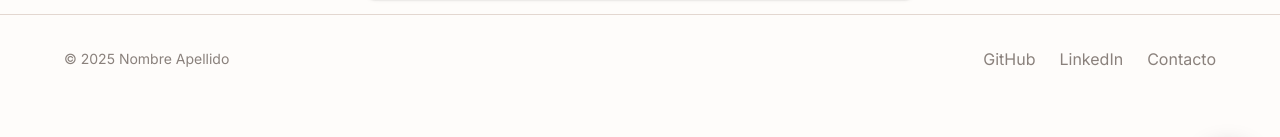
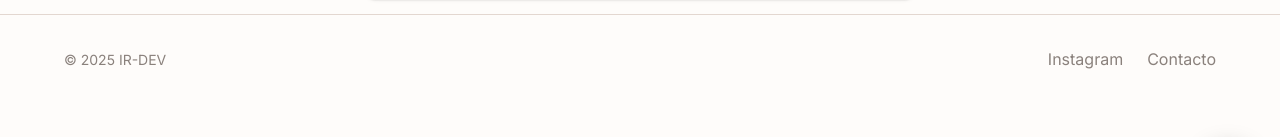
Before and after one commit to irdev256/reikilanding, a React (Vite) app: page /contacto in a window 1280 px wide. Shown: the part 580-717 px from the top of the page. Built offline with nearby package versions, Linux system fonts and the light colour scheme; a web font is replaced by a local one.

Commit message:
Update Footer.tsx

```diff
--- a/src/components/layout/Footer.tsx
+++ b/src/components/layout/Footer.tsx
@@ -18,14 +18,27 @@ export default function Footer() {
           alignItems={{ xs: 'center', sm: 'center' }}
           textAlign={{ xs: 'center', sm: 'left' }}
         >
-          <Typography variant="body2" color="text.secondary">
-            © {new Date().getFullYear()} Nombre Apellido
-          </Typography>
+          <Link
+            href="https://wa.me/5491173624522"
+            target="_blank"
+            rel="noopener noreferrer"
+            underline="none"
+            color="text.secondary"
+            sx={{
+              fontSize: '0.875rem', // body2
+              '&:hover': {
+                color: 'text.primary',
+              },
+            }}
+          >
+            © {new Date().getFullYear()} IR-DEV
+          </Link>
 
           <Stack direction="row" spacing={3}>
             <Link
-              href="https://github.com/"
+              href="https://www.instagram.com/luz_deangel_/"
               target="_blank"
+              rel="noopener noreferrer"
               underline="none"
               color="text.secondary"
               sx={{
@@ -34,23 +47,8 @@ export default function Footer() {
                 },
               }}
             >
-              GitHub
+              Instagram
             </Link>
-
-            <Link
-              href="https://linkedin.com/"
-              target="_blank"
-              underline="none"
-              color="text.secondary"
-              sx={{
-                '&:hover': {
-                  color: 'text.primary',
-                },
-              }}
-            >
-              LinkedIn
-            </Link>
-
             <Link
               href="mailto:contacto@email.com"
               underline="none"
```
